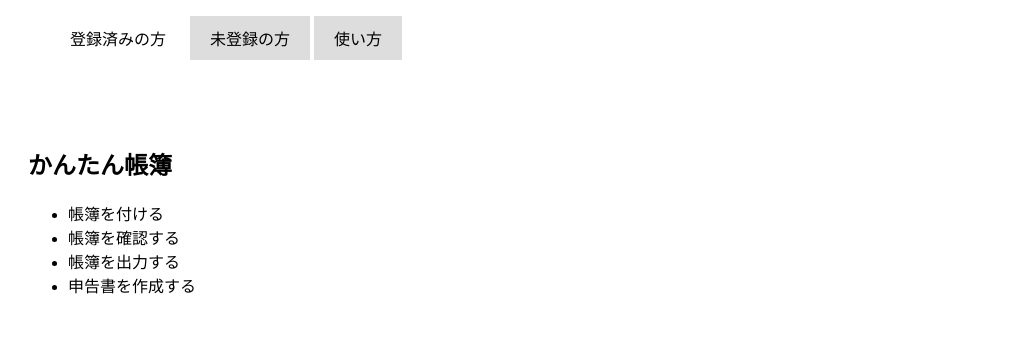
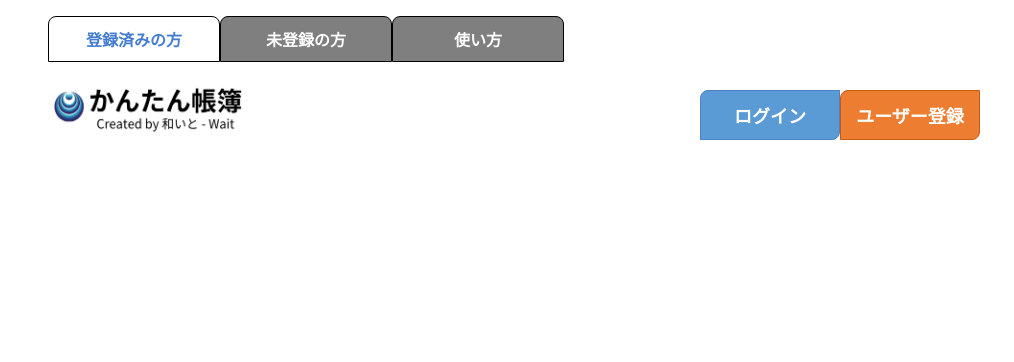
Before and after one commit to WaitShimizu/EZTaxCraft_flask, a Flask app: page / in a window 1280 px wide. Shown: the top 362 px of the page, without its empty margins (0-1014 px from the left). Run offline with Flask 3, Linux system fonts and the light colour scheme; some libraries are stand-ins or nearby versions.

Commit message:
ログイン、ユーザー登録ボタン作成

```diff
--- a/app/static/css/sample.css
+++ b/app/static/css/sample.css
@@ -8,30 +8,41 @@
 
 .tab_menu li {
 	list-style:none;
+	transition: .4s;
+}
+.tab_menu li:hover {
+	opacity: .7;
 }
 
 .tab_menu li a {
+	color: #fff;
+	font-weight: bold;
     display: block;
-    background: #ddd;
-    margin:0 2px;
+    background: #7f7f7f;
     padding:10px 20px;
-	color: inherit;
 	text-decoration: none;
+	border: #000000 solid 1px;
+	border-top-left-radius: 8px;
+	border-top-right-radius: 8px;
+	width: 130px;
+	text-align:center;
 }
-/*liにactiveクラスがついた時の形状*/
+/* liにactiveクラスがついた時の形状 */
 .tab_menu li.active a {
+	color: #447dcf;
+	font-weight: bold;
 	background:#fff;
 }
 
-/*エリアの表示非表示と形状*/
+/* エリアの表示非表示と形状 */
 .area {
-	display: none;/*はじめは非表示*/
-	opacity: 0;/*透過0*/
+	display: none;/* はじめは非表示 */
+	opacity: 0;/* 透過0 */
 	background: #fff;
 	padding:50px 20px;
 }
 
-/*areaにis-activeというクラスがついた時の形状*/
+/* areaにis-activeというクラスがついた時の形状 */
 .area.is-active {
     display: block;/*表示*/
     animation-name: displayAnime;/*ふわっと表示させるためのアニメーション*/
@@ -47,3 +58,51 @@
 		opacity: 1;
 	}
 }
+
+.wait_logo {
+	width: 190px;
+	height: 55px;
+	padding-left: 45px;
+}
+
+.btn-login {
+    position: absolute;
+	top:90px;
+	left: 700px;
+	width: 140px;
+	height:50px;
+	font-size: 18px;
+	text-align: center;
+	font-weight: bold;
+	color: #fff;
+	background: #5b9bd5;
+	border: 1px solid #4c81ca; /* 太さ 種類 色 */
+	border-top-left-radius: 8px;
+	border-bottom-right-radius: 8px;
+	transition: .4s;
+}
+/* マウスがボタンに乗ったとき */
+.btn-login:hover {
+	opacity: .7;
+}
+
+.btn-regist {
+    position: absolute;
+	top:90px;
+	left: 840px;
+	width: 140px;
+	height:50px;
+	font-size: 18px;
+	text-align: center;
+	font-weight: bold;
+	color: #fff;
+	background: #ed7d31;
+	border: 1px solid #c55a11; /* 太さ 種類 色 */
+	border-top-left-radius: 8px;
+	border-bottom-right-radius: 8px;
+	transition: .4s;
+}
+/* マウスがボタンに乗ったとき */
+.btn-regist:hover {
+	opacity: .7;
+}
--- a/app/templates/top.html
+++ b/app/templates/top.html
@@ -8,19 +8,22 @@
         <script src="https://kit.fontawesome.com/be91c86e75.js" crossorigin="anonymous"></script>
     </head>
     <body>
-        <div class="header_tab">
         <ul class="tab_menu">
-                <li class="header_tab_registered">
-                    <a href="#registered" class="header_tab_registered_link">登録済みの方</a>
+            <li class="tab-link">
+                <a href="#registered">登録済みの方</a>
             </li>
-                <li class="header_tab_unregistered">
-                    <a href="#unregistered" class="header_tab_unregistered_link">未登録の方</a>
+            <li class="tab-link">
+                <a href="#unregistered">未登録の方</a>
             </li>
-                <li class="header_tab_usage">
-                    <a href="#usage" class="header_tab_usage_link">使い方</a>
+            <li class="tab-link">
+                <a href="#usage">使い方</a>
             </li>
         </ul>
-
+        <div class="body-header">
+            <a href=""><img class="wait_logo" src="static/img/wait_logo.png" alt="ワイトロゴ"></a>
+            <button class="btn-login" type="submit">ログイン</button>
+            <button class="btn-regist" type="submit">ユーザー登録</button>
+        </div>
         <div id="registered" class="area">
             <h2>かんたん帳簿</h2>
             <ul>
@@ -29,7 +32,7 @@
                 <li>帳簿を出力する</li>
                 <li>申告書を作成する</li>
             </ul>
-            <!--/area--></div>
+        </div><!--/area-->
         <div id="unregistered" class="area">
             <h2>かんたん帳簿</h2>
             <ul>
@@ -38,7 +41,7 @@
                 <li>よくある質問</li>
                 <li>お知らせについて</li>
             </ul>
-            <!--/area--></div>
+        </div><!--/area-->
         <div id="usage" class="area">
             <h2>かんたん帳簿</h2>
             <ul>
@@ -47,8 +50,7 @@
                 <li>帳簿の出力方法</li>
                 <li>申告書の作成方法</li>
             </ul>
-            <!--/area--></div>
-        </div>
+        </div><!--/area-->
 
         <script src="https://code.jquery.com/jquery-3.4.1.min.js"
                 integrity="sha256-CSXorXvZcTkaix6Yvo6HppcZGetbYMGWSFlBw8HfCJo=" crossorigin="anonymous"></script>
```
Also changed, not shown: app/static/img/sampleロゴ.jpg (deleted), app/static/img/wait_logo.png (added), app/static/js/sample_n.js (line endings or trailing spaces). Lines whose indentation alone changed are shown as unchanged.
